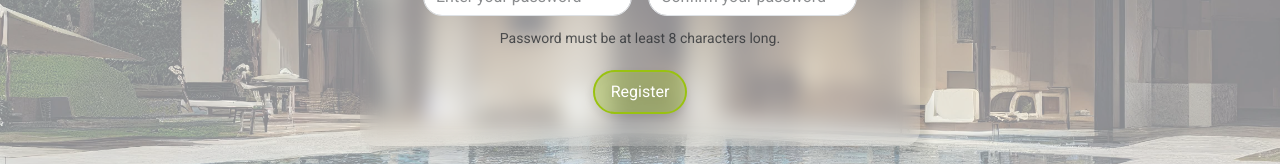
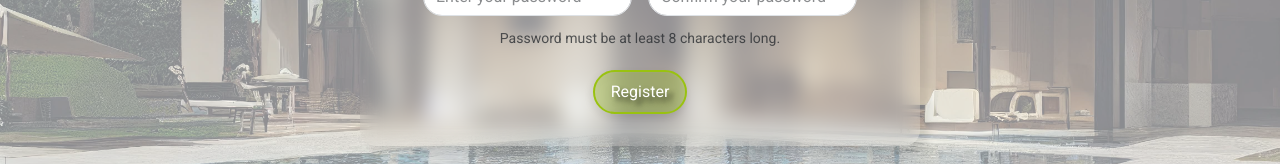
Before and after one commit to Zven94/rentforaday-front-end, a React (Create React App) app: page /registration in a window 1280 px wide. Shown: the part 410-574 px from the top of the page. Built offline with nearby package versions, Linux system fonts and the light colour scheme; no server answers.

Commit message:
Modified 'Registration.css' -stylesheet- - Fix linters

```diff
--- a/src/styles/Registration.css
+++ b/src/styles/Registration.css
@@ -65,7 +65,7 @@
   padding: 0.5rem 1rem;
   border-radius: 2rem;
   transition: all 0.3s ease-in-out;
-  text-shadow: 0.3 0.3rem 0.3rem rgba(0, 0, 0, 0.5);
+  text-shadow: 0.3rem 0.3rem 0.3rem rgba(0, 0, 0, 0.5);
   filter: drop-shadow(-0.1rem 0.2rem 0.2rem rgba(0, 0, 0, 0.1));
 }
 
```
